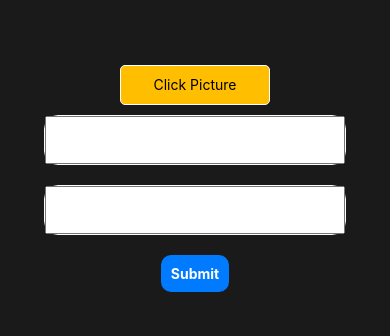
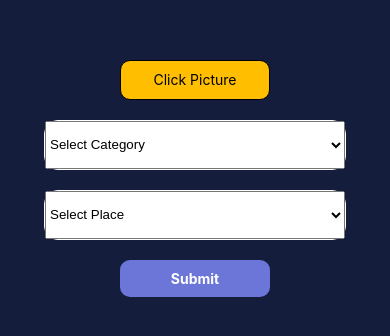
Before and after one commit to campus-detectives/lost-and-found, a React Native app: screen /Upload in a window 390 px wide. Shown: the part 244-580 px from the top of the page. Built offline with nearby package versions, Linux system fonts and the light colour scheme.

Commit message:
i really dont k

```diff
--- a/claim.js
+++ b/claim.js
@@ -23,7 +23,7 @@ export default function HomeScreen_student({ route, navigation }) {
     return (
       <Image
         source={{ uri: dataUrl }}
-        style={{ width: "100%", height: "100%" }}
+        style={{ width: "100%", height: "100%", borderRadius: 20 }}
       />
     );
   };
@@ -49,23 +49,7 @@ export default function HomeScreen_student({ route, navigation }) {
       <StatusBar backgroundColor="#141e3c" />
       <ScrollView style={{ flex: 1, padding: 5 }}>
         <View>
-          <Text style={styles.header}>Register</Text>
-        </View>
-
-        <View
-          style={{
-            borderWidth: 1,
-            borderColor: "white",
-            margin: 5,
-            width: 300,
-            height: 300,
-            alignSelf: "center",
-          }}
-        >
-          <DisplayDataUrlAsImage
-            dataUrl={dataUrl}
-            style={{ width: "100%", height: "100%" }}
-          />
+          <Text style={styles.header}>Claim</Text>
         </View>
 
         <View
@@ -80,8 +64,25 @@ export default function HomeScreen_student({ route, navigation }) {
             flexDirection: "column",
             alignItems: "center",
             paddingBottom: 30,
+            paddingTop: 30,
           }}
         >
+          <View
+            style={{
+              borderWidth: 1,
+              borderColor: "white",
+              margin: 5,
+              width: 300,
+              height: 300,
+              alignSelf: "center",
+              borderRadius: 20,
+            }}
+          >
+            <DisplayDataUrlAsImage
+              dataUrl={dataUrl}
+              style={{ width: "100%", height: "100%" }}
+            />
+          </View>
           <KeyboardAvoidingView
             behavior={Platform.OS === "ios" ? "padding" : "height"}
           >
@@ -103,6 +104,7 @@ export default function HomeScreen_student({ route, navigation }) {
                     textAlign: "center",
                     fontWeight: "bold",
                     fontSize: 15,
+                    color: "white",
                   }}
                 >
                   Claim
@@ -158,8 +160,9 @@ const styles = StyleSheet.create({
     borderWidth: 1,
     padding: 10,
     borderRadius: 10,
-    backgroundColor: "#d9f6f7",
-    color: "white",
+    backgroundColor: "white",
+    color: "#6b76d8",
+    borderColor: "#6b76d8",
   },
   button1: {
     width: 270,
@@ -170,6 +173,7 @@ const styles = StyleSheet.create({
     backgroundColor: "#ffbf00",
     marginTop: 12,
     justifyContent: "center",
+    backgroundColor: "#6b76d8",
   },
   header: {
     color: "white",
--- a/signin.js
+++ b/signin.js
@@ -27,8 +27,8 @@ export default function Signin({ navigation }) {
     }
   };
 
-  const [username, onChangeText] = React.useState("Heet");
-  const [password, onChangePass] = React.useState("Heetheet");
+  const [username, onChangeText] = React.useState("Amal");
+  const [password, onChangePass] = React.useState("Amalamal");
 
   const verify = () => {
     API.signin(username, password).then((err) => {
--- a/signup.js
+++ b/signup.js
@@ -37,20 +37,12 @@ export default function Signup({ navigation }) {
     >
       <TouchableWithoutFeedback onPress={Keyboard.dismiss}>
         <View style={styles.inner}>
-          <StatusBar backgroundColor="#5d2d33" />
+          <StatusBar backgroundColor="#141e3c" />
 
           <View style={styles.center}>
-
-            <View
-              style={styles.box}
-            >
-              <Text
-                style={styles.textSignup}
-              >
-                Sign up
-              </Text>
+            <View style={styles.box}>
+              <Text style={styles.textSignup}>Sign up</Text>
               <View style={{ marginLeft: 15, marginTop: 0 }}>
-
                 <Text style={styles.lable}>Username</Text>
                 <TextInput
                   style={[styles.input, { height: 40, width: 270 }]}
--- a/upload.js
+++ b/upload.js
@@ -51,15 +51,15 @@ export default function upload({ route, navigation }) {
           <View
             style={{
               borderWidth: 1,
-              borderColor: "white",
               height: 40,
               width: 150,
               color: "white",
               borderRadius: 5,
-              marginBottom: 10,
+              marginBottom: 20,
               padding: 10,
               alignItems: "center",
               backgroundColor: "#ffbf00",
+              borderRadius: 10,
             }}
           >
             <Text>Click Picture</Text>
@@ -119,7 +119,7 @@ const styles = StyleSheet.create({
     justifyContent: "center",
     alignItems: "center",
     padding: 20,
-    backgroundColor: "#1a1a1a", // Dark gray background
+    backgroundColor: "#141e3c",
   },
   imagePicker: {
     borderWidth: 1,
@@ -137,8 +137,8 @@ const styles = StyleSheet.create({
     borderColor: "#FFFFFF", // White border
     borderRadius: 5,
     marginBottom: 20,
-    backgroundColor: "#262626", // Dark gray input container background
-    color: "#FFFFFF", // White text
+    backgroundColor: "#d9f6f7", // Dark gray input container background
+    color: "black", // White text
     borderRadius: 14,
     height: 50,
   },
@@ -150,25 +150,27 @@ const styles = StyleSheet.create({
     width: 300,
     marginBottom: 20,
     backgroundColor: "#262626", // Dark gray input background
-    color: "#FFFFFF", // White text
+    color: "black", // White text
     borderRadius: 14,
     height: 50,
   },
   picker: {
     height: 50,
     width: 300,
-    color: "#FFFFFF", // White text
+    color: "black", // White text
   },
   button: {
-    backgroundColor: "#007BFF", // Blue button background
+    backgroundColor: "#6b76d8",
     padding: 10,
     borderRadius: 10,
+    width: 150,
   },
   buttonText: {
-    color: "#FFFFFF", // White button text
+    color: "white",
     fontWeight: "bold",
+    textAlign: "center",
   },
   text: {
-    color: "#FFFFFF", // White text
+    color: "black", // White text
   },
 });
```
